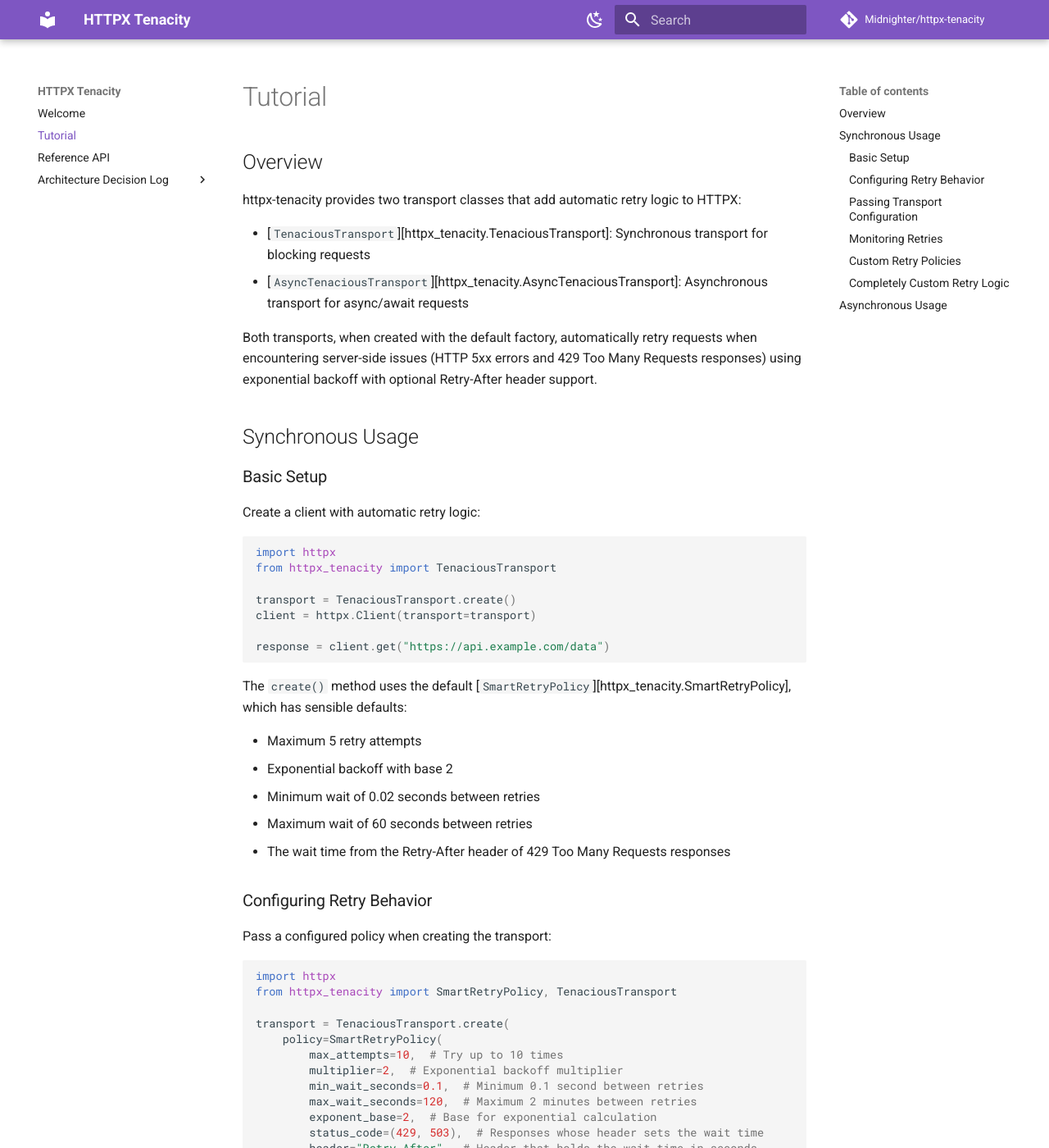
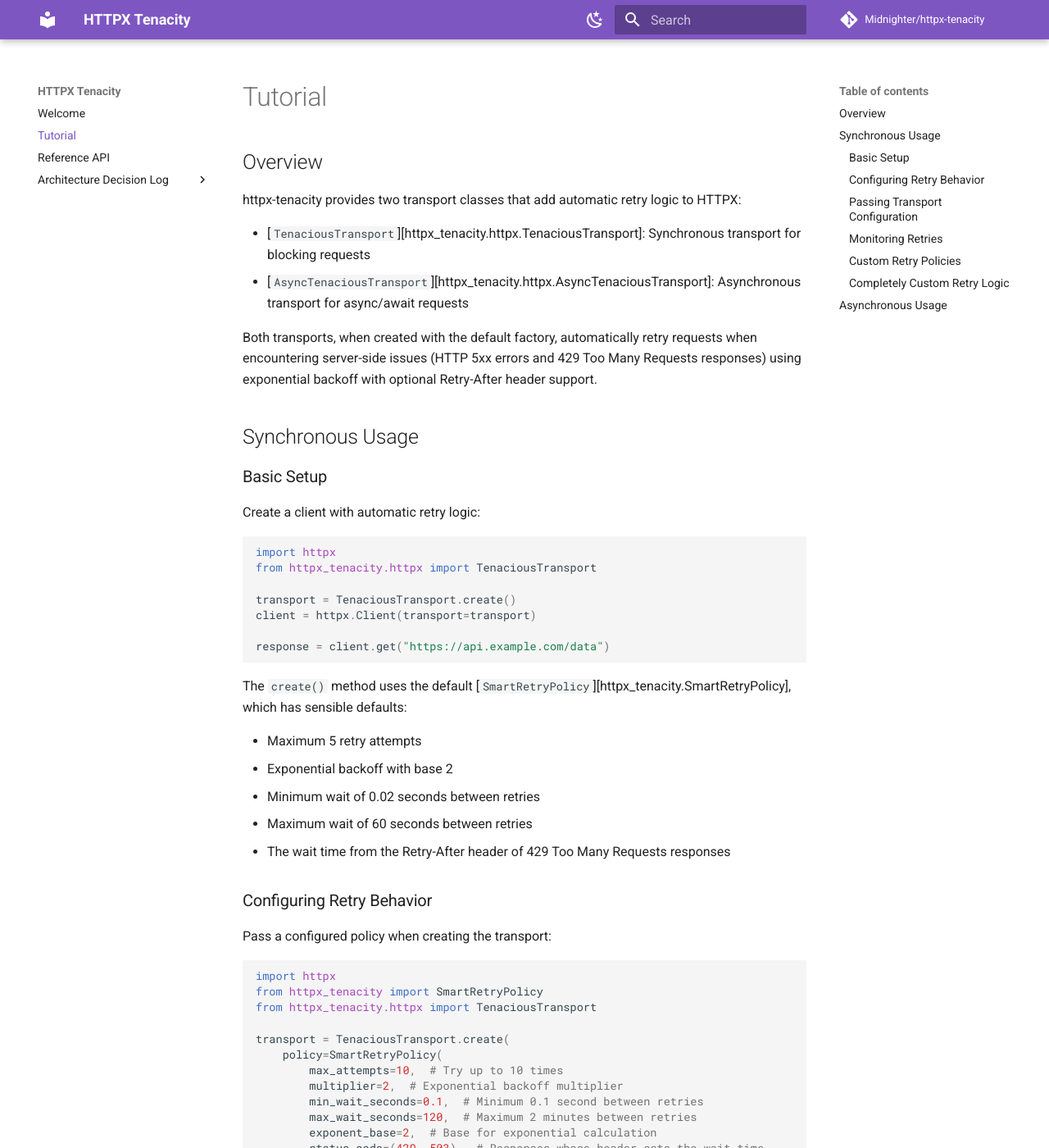
Before and after one commit to Midnighter/httpx-tenacity, an MkDocs documentation site: the page built from docs/tutorial.md, in a window 1280 px wide and 1400 px high. Shown: the whole window at 82% size. Built offline with MkDocs 1.6.1 and Material for MkDocs 9.7.7, drawn with Linux system fonts in a browser that asks for light colours; comment, search, counter and statistics services are not loaded; the version menu is left out; some of the changed text lies outside the part shown.

Commit message:
feat!: expose the HTTPX transports from httpx_tenacity.httpx
The package root now exports only the client-independent `RetryPolicy`,
`SmartRetryPolicy` and `RetryingT`, and imports no HTTP client. The
transports and their keyword-argument type are imported from
`httpx_tenacity.httpx` instead. Importing it without HTTPX installed
raises a `ModuleNotFoundError` that names the install extra.

BREAKING CHANGE: `TenaciousTransport`, `AsyncTenaciousTransport` and
`HTTPXHTTPTransportKeywordArguments` are no longer importable from
`httpx_tenacity`; import them from `httpx_tenacity.httpx`.

Co-authored-by: Amp <amp@ampcode.com>
Amp-Thread-ID: https://ampcode.com/threads/T-01a1b5c8-e48e-756e-bb22-6d3dd4ce7fd3

````diff
--- a/docs/tutorial.md
+++ b/docs/tutorial.md
@@ -3,9 +3,9 @@
 httpx-tenacity provides two transport classes that add automatic retry logic to
 HTTPX:
 
--   [`TenaciousTransport`][httpx_tenacity.TenaciousTransport]: Synchronous
+-   [`TenaciousTransport`][httpx_tenacity.httpx.TenaciousTransport]: Synchronous
     transport for blocking requests
--   [`AsyncTenaciousTransport`][httpx_tenacity.AsyncTenaciousTransport]:
+-   [`AsyncTenaciousTransport`][httpx_tenacity.httpx.AsyncTenaciousTransport]:
     Asynchronous transport for async/await requests
 
 Both transports, when created with the default factory, automatically retry
@@ -21,7 +21,7 @@
 
 ```python
 import httpx
-from httpx_tenacity import TenaciousTransport
+from httpx_tenacity.httpx import TenaciousTransport
 
 transport = TenaciousTransport.create()
 client = httpx.Client(transport=transport)
@@ -45,7 +45,8 @@
 
 ```python
 import httpx
-from httpx_tenacity import SmartRetryPolicy, TenaciousTransport
+from httpx_tenacity import SmartRetryPolicy
+from httpx_tenacity.httpx import TenaciousTransport
 
 transport = TenaciousTransport.create(
     policy=SmartRetryPolicy(
@@ -69,7 +70,8 @@
 
 ```python
 import httpx
-from httpx_tenacity import SmartRetryPolicy, TenaciousTransport
+from httpx_tenacity import SmartRetryPolicy
+from httpx_tenacity.httpx import TenaciousTransport
 
 transport = TenaciousTransport.create(
     policy=SmartRetryPolicy(max_attempts=5),
@@ -100,7 +102,8 @@
 import logging
 
 import tenacity
-from httpx_tenacity import RetryingT, TenaciousTransport
+from httpx_tenacity import RetryingT
+from httpx_tenacity.httpx import TenaciousTransport
 
 
 class FixedRetryPolicy:
@@ -131,7 +134,7 @@
 ```python
 import httpx
 from tenacity import Retrying, stop_after_attempt, wait_fixed
-from httpx_tenacity import TenaciousTransport
+from httpx_tenacity.httpx import TenaciousTransport
 
 transport = TenaciousTransport(
     retry=Retrying(
@@ -152,7 +155,7 @@
 ```python
 import anyio
 import httpx
-from httpx_tenacity import AsyncTenaciousTransport
+from httpx_tenacity.httpx import AsyncTenaciousTransport
 
 
 async def main():
````
Also changed, not shown: docs/api.md (+20 -5 lines), src/httpx_tenacity/__init__.py (+8 -4 lines), 7 other files.
